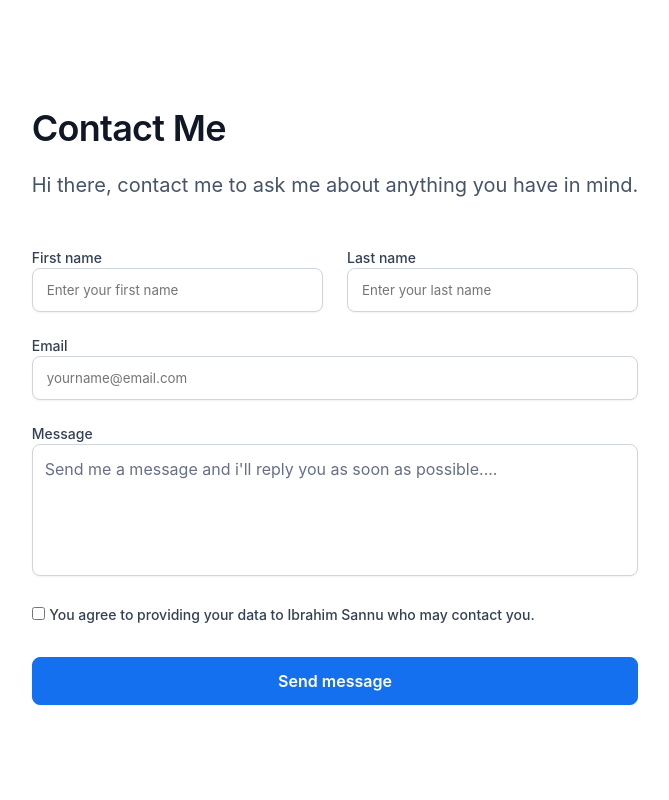
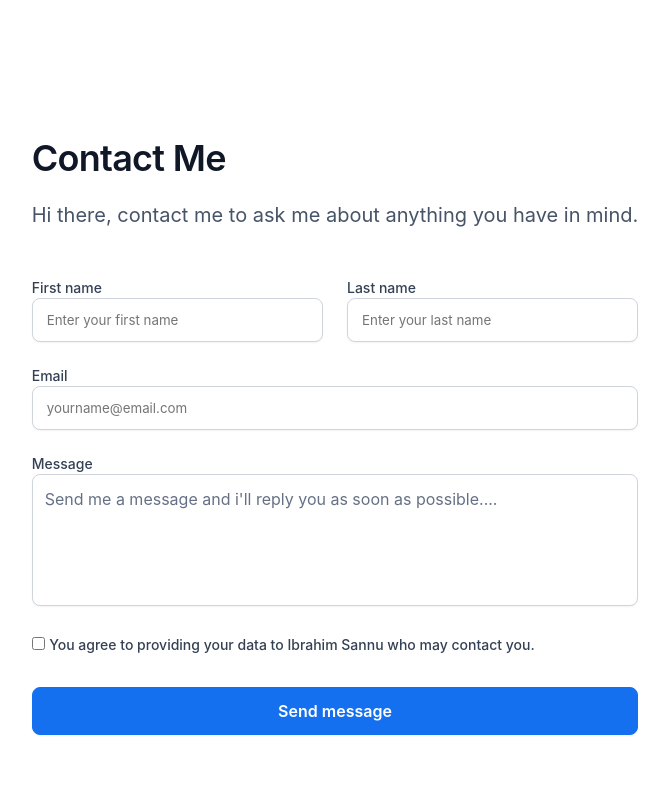
Before and after one commit to sir-ojay/linkconnect, a React (Create React App) app: page /contact in a window 1280 px wide. Shown: the top 800 px of the page, without its empty margins (305-974 px from the left). Built offline with nearby package versions, Linux system fonts and the light colour scheme.

Commit message:
refactor: Refactoring a specific section of the code-base

```diff
--- a/src/components/form/form.css
+++ b/src/components/form/form.css
@@ -11,7 +11,7 @@ h3 {
     line-height: 44px;
     letter-spacing: -0.02em;
     color: #101828;
-    margin-top: 106px;
+    margin-top: 136px;
 
 }
 
@@ -118,7 +118,7 @@ span>label {
     font-size: 16px;
     line-height: 24px;
     color: #FFFFFF;
-    margin: 32px 0px 106px 0px;
+    margin: 32px 0px 168px 0px;
     cursor: pointer;
 
 }
```
